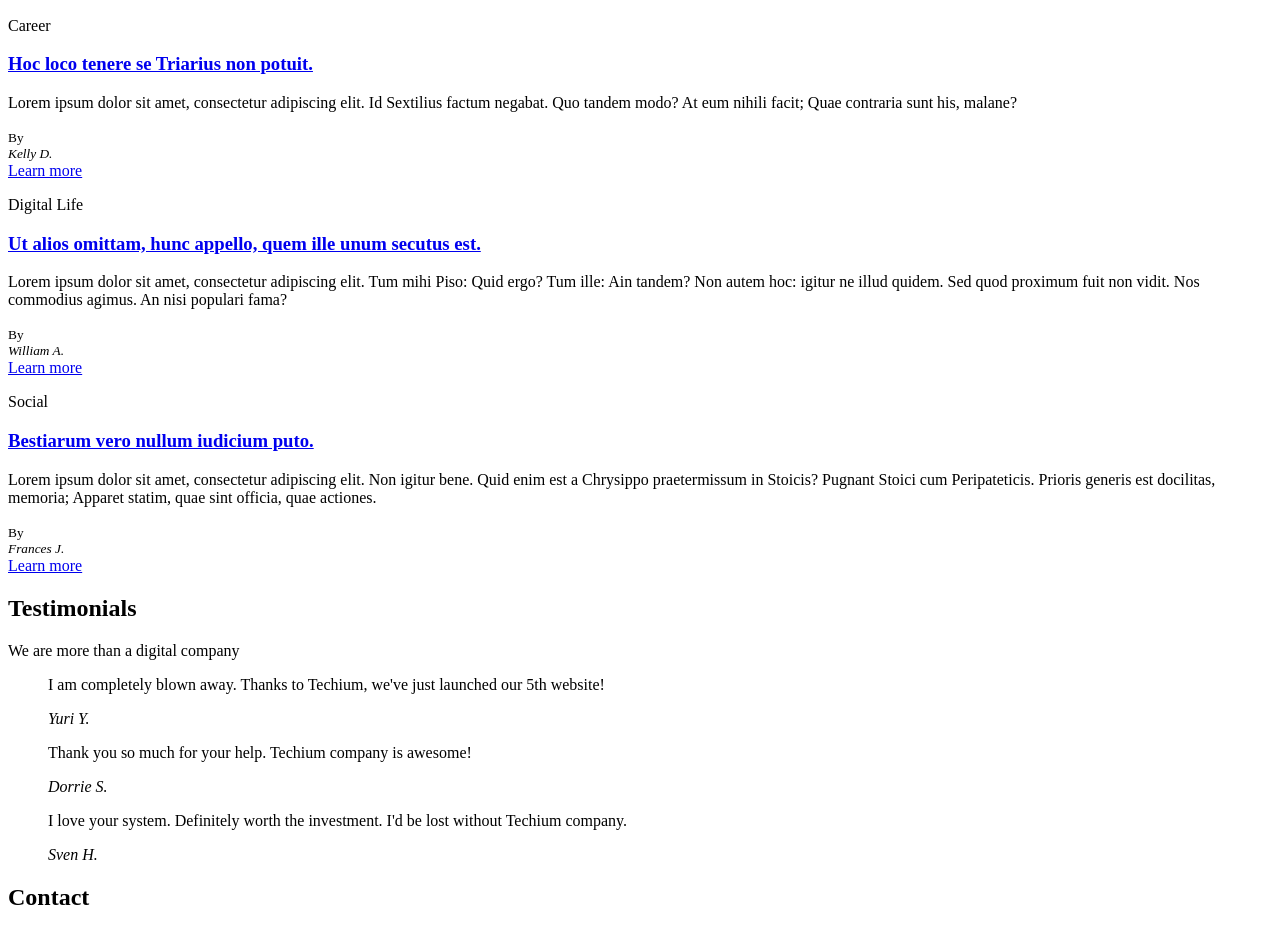
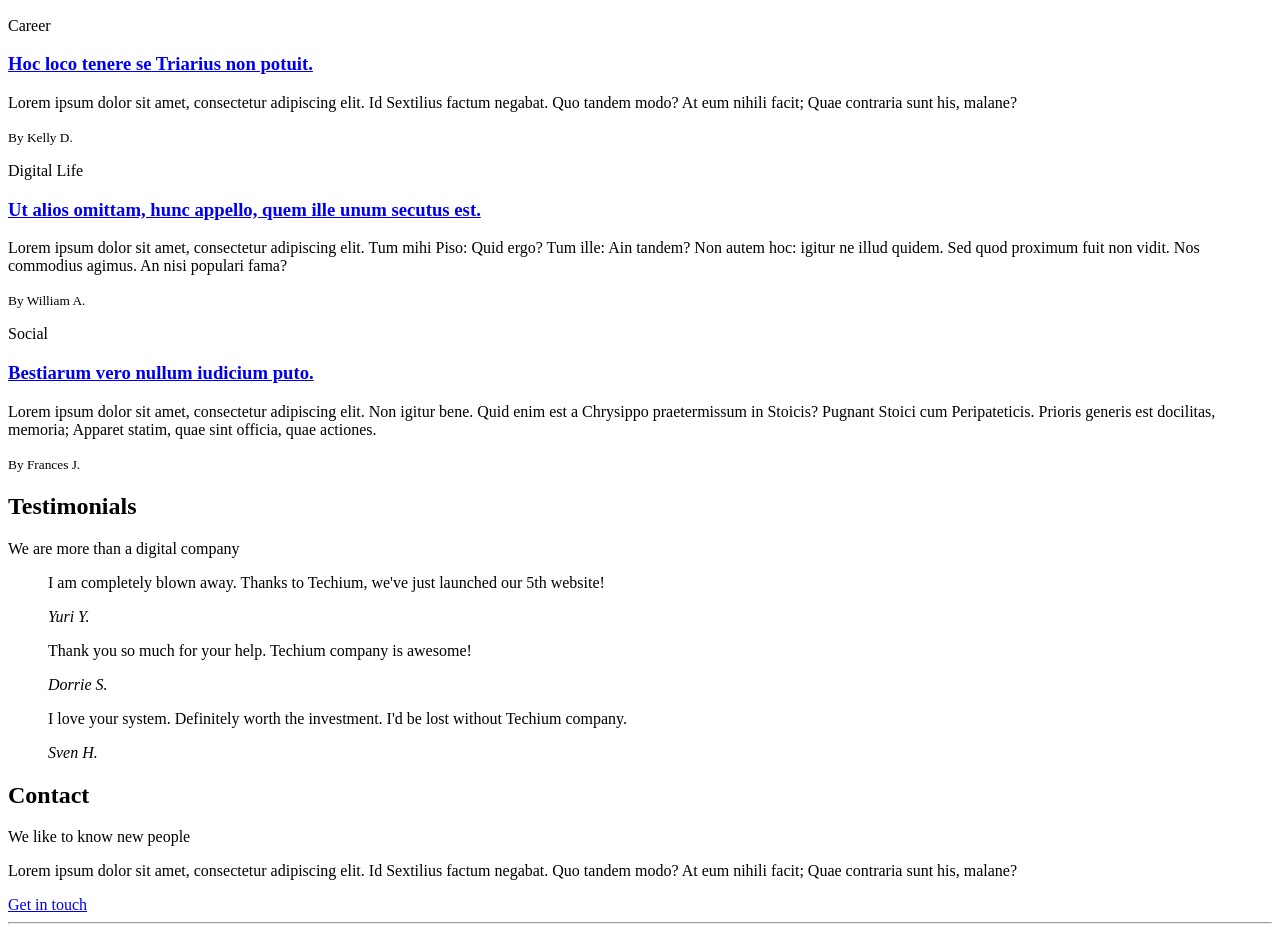
Before and after one commit to Medayoubadri/alx-frontend, a plain HTML site: page 0x00-html_advanced/31-index.html in a window 1280 px wide. Shown: the part 1341-2268 px from the top of the page. Drawn offline with Linux system fonts and the light colour scheme.

Commit message:
trying fixes

```diff
--- a/0x00-html_advanced/31-index.html
+++ b/0x00-html_advanced/31-index.html
@@ -107,22 +107,19 @@
                             <p>Career</p>
                             <h3><a href="#">Hoc loco tenere se Triarius non potuit.</a></h3>
                             <p>Lorem ipsum dolor sit amet, consectetur adipiscing elit. Id Sextilius factum negabat. Quo tandem modo? At eum nihili facit; Quae contraria sunt his, malane?</p>
-                            <small>By <address class="inline">Kelly D.</address></small>
-                            <a href="#">Learn more</a>
+                            <small>By Kelly D.</small>
                         </article>
                         <article>
                             <p>Digital Life</p>
                             <h3><a href="#">Ut alios omittam, hunc appello, quem ille unum secutus est.</a></h3>
                             <p>Lorem ipsum dolor sit amet, consectetur adipiscing elit. Tum mihi Piso: Quid ergo? Tum ille: Ain tandem? Non autem hoc: igitur ne illud quidem. Sed quod proximum fuit non vidit. Nos commodius agimus. An nisi populari fama?</p>
-                            <small>By <address class="inline">William A.</address></small>
-                            <a href="#">Learn more</a>
+                            <small>By William A.</small>
                         </article>
                         <article>
                             <p>Social</p>
                             <h3><a href="#">Bestiarum vero nullum iudicium puto.</a></h3>
                             <p>Lorem ipsum dolor sit amet, consectetur adipiscing elit. Non igitur bene. Quid enim est a Chrysippo praetermissum in Stoicis? Pugnant Stoici cum Peripateticis. Prioris generis est docilitas, memoria; Apparet statim, quae sint officia, quae actiones.</p>
-                            <small>By <address class="inline">Frances J.</address></small>
-                            <a href="#">Learn more</a>
+                            <small>By Frances J.</small>
                         </article>
                     </div>
                 </div>
@@ -179,9 +176,9 @@
             </address>
             <div>
                 <ul>
-                    <li><a href="https://www.facebook.com/HolbertonSchool/">Facebook</a></li>
-                    <li><a href="https://twitter.com/holbertonschool">Twitter</a></li>
-                    <li><a href="https://www.instagram.com/holbertonschool/">Instagram</a></li>
+                    <li><a href="https://www.facebook.com/alxafrica/">Facebook</a></li>
+                    <li><a href="https://twitter.com/alx_africa">Twitter</a></li>
+                    <li><a href="https://www.instagram.com/alx_africa/">Instagram</a></li>
                 </ul>
             </div>
             <hr>
```
